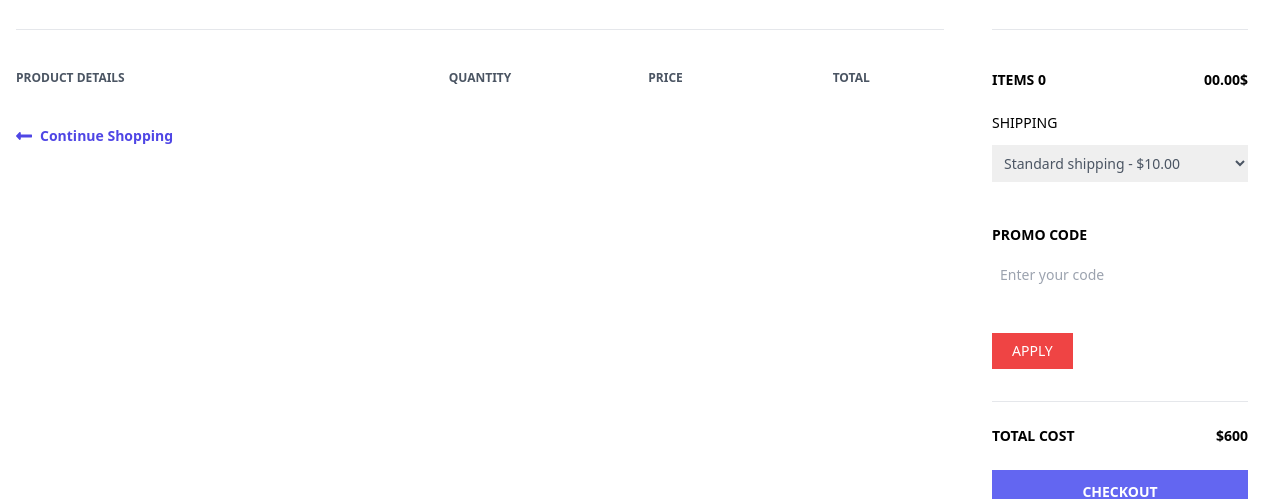
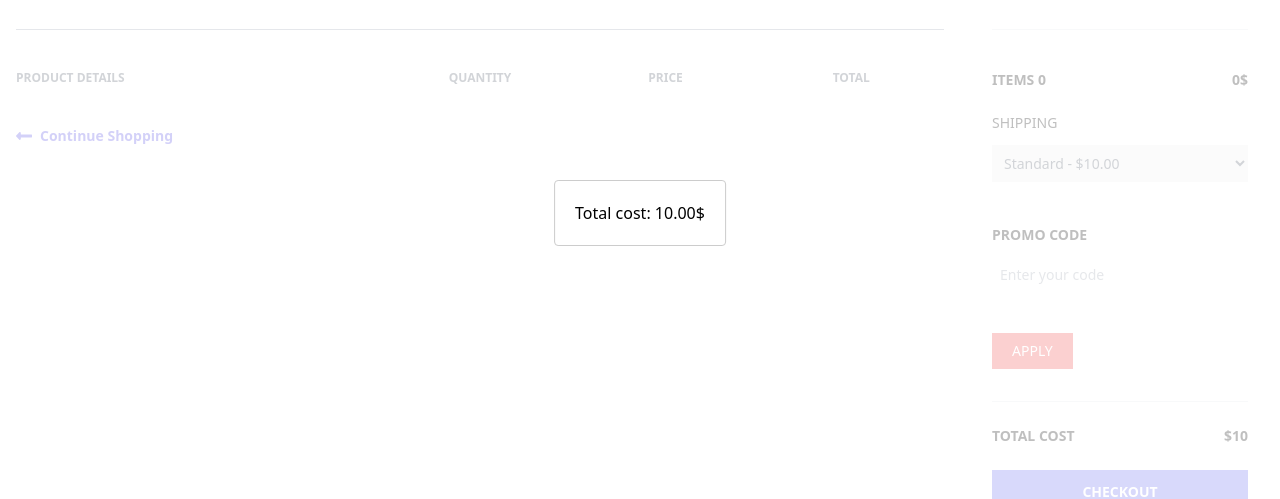
Before and after one commit to sohanemon/easy-fashion, a React (Vite) app: page /cart in a window 1280 px wide. Both pictures are taken after a click on the button "APPLY". Shown: the part 187-686 px from the top of the page. Built offline with nearby package versions, Linux system fonts and the light colour scheme.

Commit message:
mirnor bugs fixed

```diff
--- a/package.json
+++ b/package.json
@@ -12,6 +12,7 @@
     "react": "^18.2.0",
     "react-dom": "^18.2.0",
     "react-icons": "^4.4.0",
+    "react-modal": "^3.15.1",
     "react-router-dom": "^6.4.2",
     "react-toastify": "^9.0.8"
   },
--- /dev/null
+++ b/src/components/body/infoBox.jsx
@@ -0,0 +1,60 @@
+import { useEffect, useState } from "react";
+
+const InfoBox = () => {
+  const [isShown, setIsShown] = useState(true);
+  useEffect(() => {
+    const id = setTimeout(() => {
+      setIsShown(false);
+    }, 5000);
+
+    return () => {
+      clearTimeout(id);
+    };
+  }, []);
+
+  return (
+    isShown && (
+      <>
+        <div className='  shadow' role='alert'>
+          {" "}
+          <div className='flex max-w-xl w-full left-1/2 -translate-x-1/2 fixed bottom-0 border'>
+            {" "}
+            <div className='bg-blue-500 w-16 text-center p-2'>
+              {" "}
+              <div className='flex justify-center h-full items-center'>
+                {" "}
+                <svg
+                  xmlns='http://www.w3.org/2000/svg'
+                  className='h-6 w-6 text-white'
+                  fill='none'
+                  viewBox='0 0 24 24'
+                  stroke='currentColor'
+                >
+                  {" "}
+                  <path
+                    stroke-linecap='round'
+                    stroke-linejoin='round'
+                    stroke-width='2'
+                    d='M15 17h5l-1.405-1.405A2.032 2.032 0 0118 14.158V11a6.002 6.002 0 00-4-5.659V5a2 2 0 10-4 0v.341C7.67 6.165 6 8.388 6 11v3.159c0 .538-.214 1.055-.595 1.436L4 17h5m6 0v1a3 3 0 11-6 0v-1m6 0H9'
+                  />{" "}
+                </svg>{" "}
+              </div>{" "}
+            </div>{" "}
+            <div className='bg-white border-r-4 border-blue-400 w-full p-4'>
+              {" "}
+              <div>
+                {" "}
+                <p className='text-gray-600 font-bold'>Limited Offer</p>{" "}
+                <p className='text-gray-600 text-sm'>
+                  Use "EmonMan" promo code to get 99% discount. 🚀🚀
+                </p>{" "}
+              </div>{" "}
+            </div>{" "}
+          </div>
+        </div>
+      </>
+    )
+  );
+};
+
+export default InfoBox;
--- /dev/null
+++ b/src/components/body/modal.jsx
@@ -0,0 +1,36 @@
+import { useState } from "react";
+import Modal from "react-modal";
+
+const customStyles = {
+  content: {
+    top: "50%",
+    left: "50%",
+    right: "auto",
+    bottom: "auto",
+    marginRight: "-50%",
+    transform: "translate(-50%, -50%)",
+  },
+};
+Modal.setAppElement("#root");
+const MyModal = ({ modalState, setModalState }) => {
+  return (
+    <>
+      <div>
+        <Modal
+          isOpen={modalState.isOpen}
+          style={customStyles}
+          onRequestClose={() =>
+            setModalState((p) => {
+              return { ...p, isOpen: false };
+            })
+          }
+          contentLabel='Example Modal'
+        >
+          Total cost: {parseFloat(modalState.cost).toFixed(2)}$
+        </Modal>
+      </div>
+    </>
+  );
+};
+
+export default MyModal;
--- a/src/components/body/summary.jsx
+++ b/src/components/body/summary.jsx
@@ -1,12 +1,34 @@
-import { useContext, useState } from "react";
+import { useContext, useRef, useState, useEffect } from "react";
 import { CartContext } from "../../App";
 import cartCalculation from "../../util/cart-calculation";
+import MyModal from "./modal";
 
 const Summary = () => {
   const { cart } = useContext(CartContext);
   const [shippingCharge, setShippingCharge] = useState(0);
+  const { addedProduct, grandTotal } = cartCalculation(cart);
+  console.log(grandTotal);
+  const [modalState, setModalState] = useState({
+    cost: grandTotal && (parseFloat(grandTotal) + 10).toFixed(2),
+    isOpen: false,
+  });
   console.log(cart);
-  const { addedProduct, grandTotal } = cartCalculation(cart);
+  const shippingRef = useRef(null);
+  const handleApply = () => {
+    let cost = grandTotal + shippingRef.current.value;
+    let discount = 0;
+    if (
+      couponRef.current.value === "emonman" ||
+      couponRef.current.value === "EmonMan"
+    ) {
+      discount = parseFloat(cost) * 0.99;
+    }
+    setModalState((p) => {
+      return { cost: cost - discount, isOpen: true };
+    });
+  };
+  const couponRef = useRef(null);
+
   return (
     <>
       <div className='container mx-auto mt-10'>
@@ -14,6 +36,7 @@ const Summary = () => {
           <div className='w-3/4 bg-white px-4 py-10'>
             <div className='flex justify-between border-b pb-8 sticky top-0 z-10 bg-white '>
               <h1 className='font-semibold text-2xl'>Shopping Cart</h1>
+              <MyModal modalState={modalState} setModalState={setModalState} />
               <h2 className='font-semibold text-2xl'>{addedProduct} Items</h2>
             </div>
             <div className='flex mt-10 mb-5'>
@@ -68,8 +91,13 @@ const Summary = () => {
               <label className='font-medium inline-block mb-3 text-sm uppercase'>
                 Shipping
               </label>
-              <select className='block p-2 text-gray-600 w-full text-sm'>
-                <option>Standard shipping - $10.00</option>
+              <select
+                ref={shippingRef}
+                className='block p-2 text-gray-600 w-full text-sm'
+              >
+                <option value={10}>Standard - $10.00</option>
+                <option value={20}>Fast - $20.00</option>
+                <option value={30}>Super Fast - $30.00</option>
               </select>
             </div>
             <div className='py-10'>
@@ -80,19 +108,23 @@ const Summary = () => {
                 Promo Code
               </label>
               <input
+                ref={couponRef}
                 type='text'
                 id='promo'
                 placeholder='Enter your code'
                 className='p-2 text-sm w-full'
               />
             </div>
-            <button className='bg-red-500 hover:bg-red-600 px-5 py-2 text-sm text-white uppercase'>
+            <button
+              onClick={handleApply}
+              className='bg-red-500 hover:bg-red-600 px-5 py-2 text-sm text-white uppercase'
+            >
               Apply
             </button>
             <div className='border-t mt-8'>
               <div className='flex font-semibold justify-between py-6 text-sm uppercase'>
                 <span>Total cost</span>
-                <span>$600</span>
+                <span>${modalState.cost ? modalState.cost : ""}</span>
               </div>
               <button className='bg-indigo-500 font-semibold hover:bg-indigo-600 py-3 text-sm text-white uppercase w-full'>
                 Checkout
--- a/src/components/main.jsx
+++ b/src/components/main.jsx
@@ -1,4 +1,5 @@
 import { Outlet } from "react-router-dom";
+import InfoBox from "./body/infoBox";
 import Navbar from "./header/navbar";
 
 const Main = () => {
@@ -6,6 +7,7 @@ const Main = () => {
     <>
       <Navbar />
       <Outlet />
+      <InfoBox />
     </>
   );
 };
--- a/src/util/cart-calculation.js
+++ b/src/util/cart-calculation.js
@@ -1,7 +1,7 @@
 const cartCalculation = (cart) => {
   const addedProduct = cart?.reduce((p, c) => p + c.quantity, 0);
   const totalPrice = cart?.reduce((p, c) => p + c.quantity * c.price, 0);
-  const tax = (totalPrice * 0.1).toFixed(2);
+  const tax = parseFloat((totalPrice * 0.1).toFixed(2));
   return {
     addedProduct,
     totalPrice,
--- /dev/null
+++ b/src/util/changeQuantity.js
@@ -0,0 +1 @@
+const changeQuantity = () => {};
--- a/tailwind.config.cjs
+++ b/tailwind.config.cjs
@@ -4,5 +4,4 @@ module.exports = {
   theme: {
     extend: {},
   },
-  plugins: [],
 };
```
Also changed, not shown: 1 other file (tests, documents, lock files or other folders).
